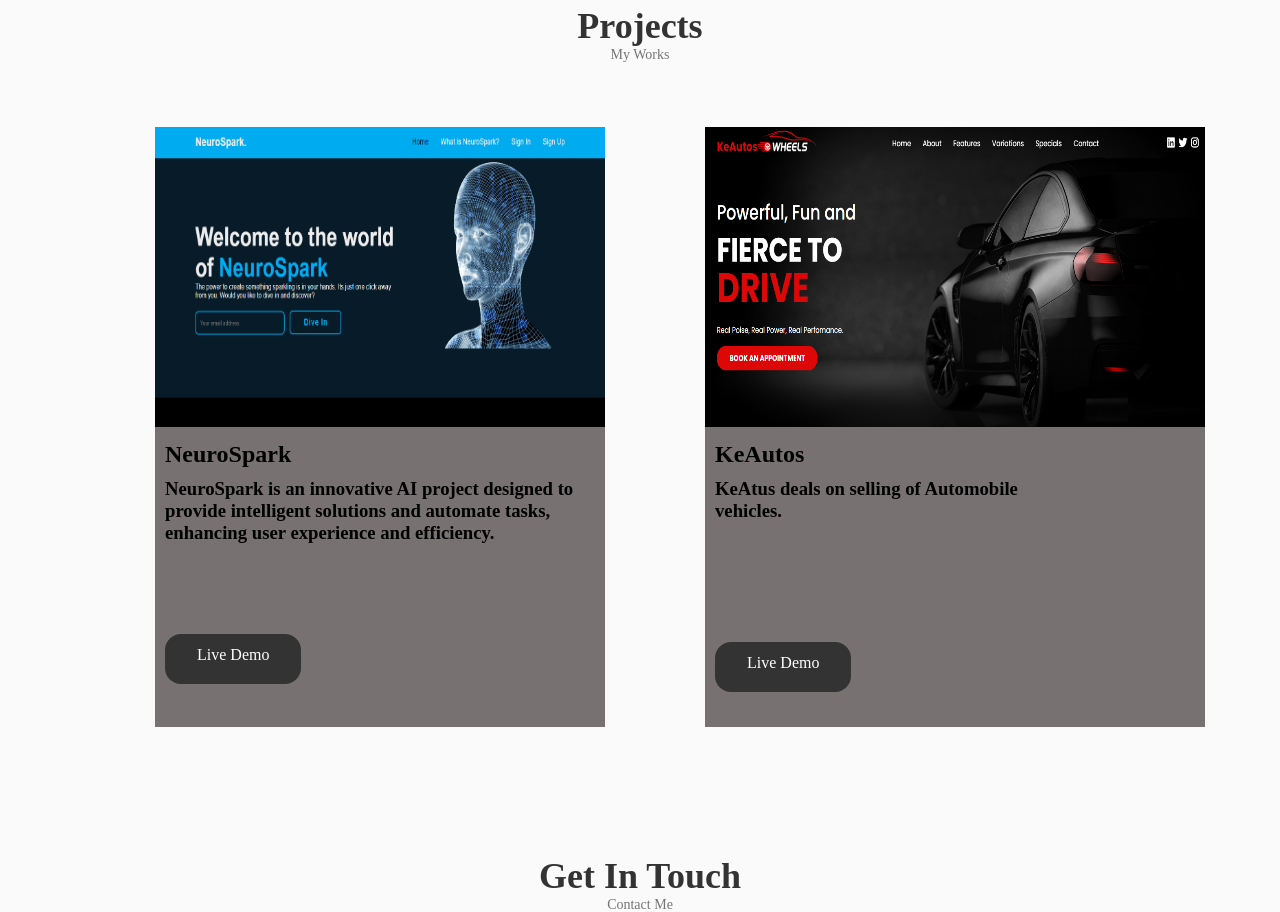
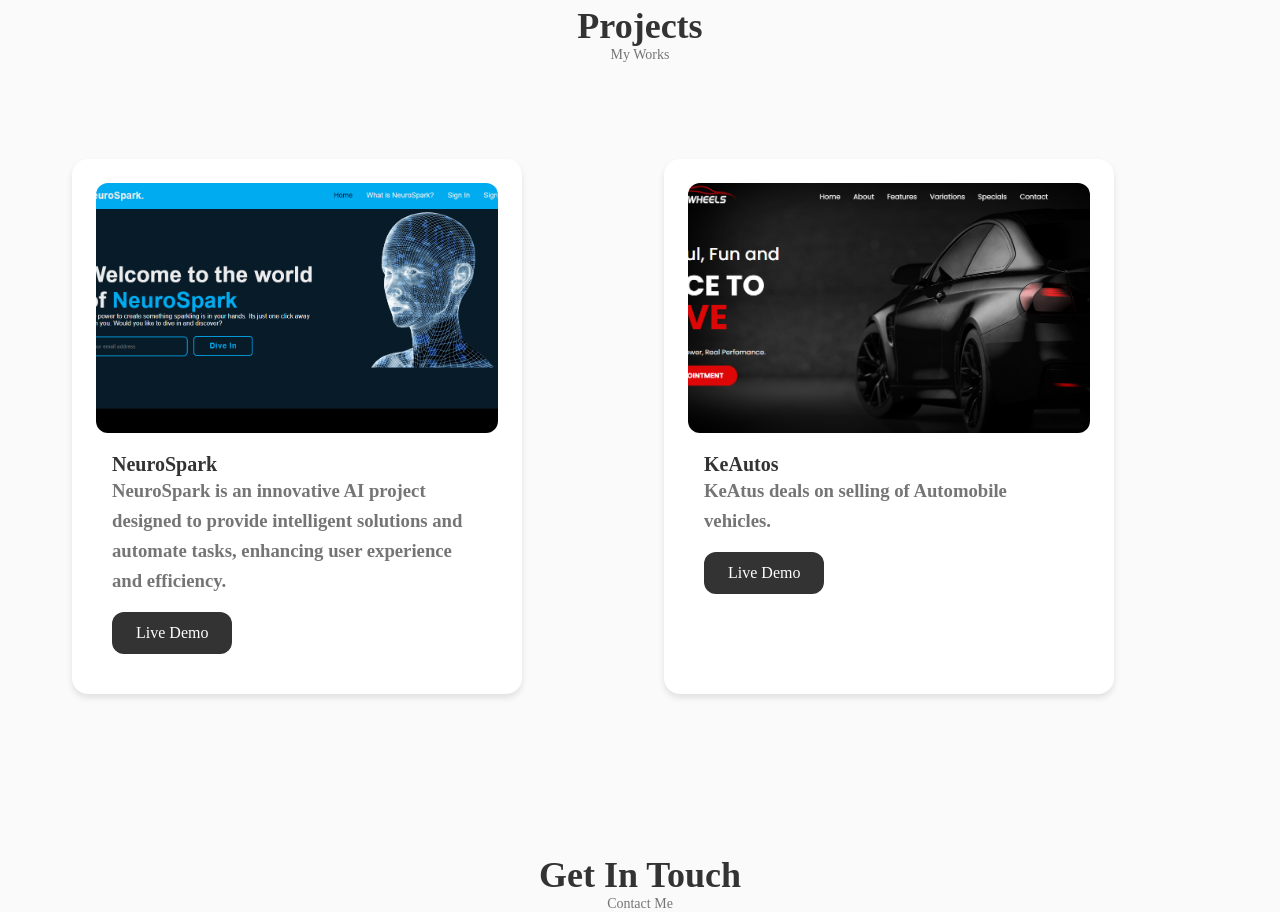
Before and after one commit to Prince-icewill/portfolio, a React (Vite) app: page / in a window 1280 px wide. Shown: the part 2600-3512 px from the top of the page. Built offline with nearby package versions, Linux system fonts and the light colour scheme.

Commit message:
Improved responsive design for all components

```diff
--- a/src/Components/About.jsx
+++ b/src/Components/About.jsx
@@ -17,9 +17,7 @@ const About = () => {
           <Info />
 
           <p className="about_description">
-            Front-End Developer, I create web pages with UI / UX user interface,
-            I'm a student so i don't have much years of experience yet, but i hope to
-            have.
+          Front-End Developer specializing in crafting responsive and intuitive web interfaces with a strong focus on UI/UX design. Currently a dedicated student, I bring hands-on experience in building well-structured, user-friendly websites. While I am early in my professional journey, my passion for clean code, modern design principles, and continuous learning drives me to deliver high-quality digital experiences. Eager to contribute my skills and grow within a dynamic team.
           </p>
 
           <a download="" href={CV} className="button button--flex">
--- a/src/Components/Projects.css
+++ b/src/Components/Projects.css
@@ -1,266 +1,118 @@
-.projects-con{
-    display: flex;
-    margin-left: 20px;
-    margin-right: 20px;
+/* ===== PROJECTS ===== */
+.projects-con {
+    display: grid;
+    gap: 2rem;
+    padding: 1rem;
+    max-width: 1200px;
+    margin: 0 auto;
 }
 
-.work1{
-    height: 300px;
+.first-pro,
+.second-pro {
+    background-color: var(--container-color);
+    border-radius: 1rem;
+    padding: 1.5rem;
+    margin: 1rem auto;
+    max-width: 450px;
+    box-shadow: 0 4px 6px rgba(0, 0, 0, 0.1);
 }
 
-.work4{
-    width: 500px;
-    height: 300px;
+.work1,
+.work4 {
+    width: 100%;
+    height: auto;
+    max-height: 300px;
+    object-fit: cover;
+    border-radius: 0.75rem;
 }
 
-.first-pro{
-    margin-left: 135px;
-    background-color: rgb(119, 113, 113);
-    height: 600px;
-    width: 450px;
+.neurospark,
+.Ketus {
+    color: var(--title-color);
+    font-size: 1.25rem;
+    padding: 1rem 0 0 1rem;
 }
 
-.second-pro{
-   margin-left: 100px;
-   background-color: rgb(119, 113, 113);
+.note,
+.ketus-note {
+    color: var(--text-color);
+    padding: 0 1rem;
+    line-height: 1.6;
 }
 
-.neurospark{
-    padding-left: 10px;
-    padding-top: 10px;
-    color: black;
+.live-demo,
+.live-Demo {
+    display: inline-flex;
+    align-items: center;
+    gap: 0.5rem;
+    padding: 0.75rem 1.5rem;
+    background-color: var(--title-color);
+    color: var(--container-color);
+    border-radius: 0.75rem;
+    text-decoration: none;
+    margin: 1rem;
+    transition: background-color 0.3s ease;
 }
 
-.note{
-    padding-left: 10px;
-    max-width: 500px;
-    padding-top: 10px;
-    color: black;
-}
-
-.Ketus{
-    padding-left: 10px;
-    padding-top: 10px;
-    color: black;
-}
-
-.ketus-note{
-    max-width: 350px;
-    padding-left: 10px;
-    padding-top: 10px;
-    color: black;
-}
-
-.live-demo{
-  display: inline-block;
-  height: 50px;
-  background-color: var(--title-color);
-  color: var(--container-color);
-  padding: 1.25rem 2rem;
-  border-radius: 1rem;
-  font-weight: var(--font-medium);
-  padding-top: 12px;
-  margin-top: 90px;
-  margin-left: 10px;
-}
-
-.live-demo:hover{
+.live-demo:hover,
+.live-Demo:hover {
     background-color: var(--title-color-dark);
 }
 
-.live-Demo{
-    display: inline-block;
-    height: 50px;
-    background-color: var(--title-color);
-    color: var(--container-color);
-    padding: 1.25rem 2rem;
-    border-radius: 1rem;
-    font-weight: var(--font-medium);
-    padding-top: 12px;
-    margin-top: 120px;
-    margin-left: 10px;
+/* ===== RESPONSIVE DESIGN ===== */
+@media (min-width: 768px) {
+    .projects-con {
+        grid-template-columns: repeat(2, 1fr);
+        gap: 3rem;
+        padding: 2rem;
     }
 
-.live-Demo:hover{
-    background-color: var(--title-color-dark);
+    .first-pro,
+    .second-pro {
+        margin: 0;
+        height: auto;
+        width: 100%;
     }
 
-
-@media screen and (max-width: 992px) {
-    .first-pro{
-        grid-template-columns: max-content;
-        row-gap: 2rem;
-        height: 790px;
+    .work1,
+    .work4 {
+        height: 250px;
     }
 }
 
-   @media screen and (max-width: 820px){
-    .live-Demo{
-        margin-top: 140px;
-        padding-top: 13px;
+@media (max-width: 767px) {
+    .projects-con {
+        grid-template-columns: 1fr;
     }
 
-       .live-demo{
-        margin-top: 70px;
+    .first-pro,
+    .second-pro {
+        margin: 1rem auto;
+        width: 90%;
+        height: auto;
     }
 
-   }
-
-   @media screen and (max-width: 768px){
-    .live-Demo{
-        margin-top: 140px;
-        padding-top: 13px;
-       }
-
-       .live-demo{
-        margin-top: 35px;
-    }
-
-   }
-
-   @media screen and (max-width: 756px){
-    .live-Demo{
-        margin-top: 140px;
-        padding-top: 13px;
+    .live-demo,
+    .live-Demo {
+        margin-top: 1.5rem;
+        width: calc(100% - 2rem);
+        justify-content: center;
     }
 }
 
-   @media screen and (max-width: 576px) {
-    .first-pro{
-        grid-template-columns: 1fr;
-        margin-left: 10px;
-        height: 790px;
+@media (max-width: 480px) {
+    .neurospark,
+    .Ketus {
+        font-size: 1.1rem;
     }
 
-    .second-pro{
-        margin-left: 60px;
+    .note,
+    .ketus-note {
+        font-size: 0.9rem;
     }
 
-    .live-demo{
-        margin-top: 120px;
-        padding-top: 13px;
-       }
-
-    .live-Demo{
-        margin-top: 250px;
-        padding-top: 13px;
+    .work1,
+    .work4 {
+        height: 200px;
     }
 }
-
-   @media screen and (max-width: 540px) {
-    .first-pro{
-        grid-template-columns: 1fr;
-        margin-left: 10px;
-        height: 700px;
-    }
-
-    .second-pro{
-        margin-left: 60px;
-    }
-
-    .live-Demo{
-        margin-top: 165px;
-        padding-top: 10px;
-       }
-
-       .live-demo{
-        padding-top: 10px;
-       }
-   }
-
-   @media screen and (max-width: 430px) {
-    .first-pro{
-        grid-template-columns: 1fr;
-        margin-left: 10px;
-        height: 730px;
-    }
-
-    .live-Demo{
-        margin-top: 192px;
-        padding-top: 10px;
-       }
-
-       .live-demo{
-        margin-top: 35px;
-        padding-top: 10px;
-       }
-   }
-
-   @media screen and (max-width: 414px) {
-    .live-Demo{
-        margin-top: 190px;
-        padding-top: 10px;
-       }
-
-       .live-demo{
-        padding-top: 10px;
-        margin-top: 30px;
-       }
-   }
-
-   @media screen and (max-width: 412px) {
-    .first-pro{
-        grid-template-columns: 1fr;
-        margin-left: 10px;
-        height: 730px;
-    }
-   }
-
-   @media screen and (max-width: 390px) {
-    .first-pro{
-     grid-template-columns: 1fr;
-     margin-left: 10px;
-     height: 790px;
-    }
-
-    .live-demo{
-     margin-top: 65px;
-     padding-top: 2px;
-     margin-right: 10px;
-    }
-
-    .live-Demo{
-     margin-top: 250px;
-     padding-top: 2px;
-     margin-right: 10px;
-    }
-    }
-
-   @media screen and (max-width: 375px) {
-    .live-Demo{
-        margin-top: 249px;
-        padding-top: 1px;
-        margin-right: 10px;
-       }
-
-       .live-demo{
-        padding-top: 1px;
-        margin-right: 10px;
-        margin-top: 40px;
-       }
-   }
-
-   @media screen and (max-width: 360px) {
-    .first-pro{
-        grid-template-columns: 1fr;
-        margin-left: 10px;
-        height: 780px;
-    }
-   }
-
-   @media screen and (max-width: 350px) {
-   .first-pro{
-    grid-template-columns: 1fr;
-    margin-left: 10px;
-    height: 790px;
-   }
-
-   .live-demo{
-    padding-top: 2px;
-   }
-
-   .live-Demo{
-    margin-top: 250px;
-    padding-top: 2px;
-   }
-   }
--- a/src/Components/Projects.jsx
+++ b/src/Components/Projects.jsx
@@ -27,7 +27,7 @@ const Projects = () => {
             <h3 className="ketus-note">
                 KeAtus deals on selling of Automobile vehicles.
             </h3>
-            <a href="" className="live-Demo">Live Demo</a>
+            <a href="https://ke-atus.vercel.app/" className="live-Demo">Live Demo</a>
         </div>
       </div>
     </section>
--- a/src/Components/Services.jsx
+++ b/src/Components/Services.jsx
@@ -18,7 +18,7 @@ const Services = () => {
           <div>
             <i className="uil uil-arrow services_icon"></i>
             <h3 className="services_title">
-               UI / UX <br />Designer
+            Front-End<br />Developer
             </h3>
           </div>
 
@@ -31,42 +31,36 @@ const Services = () => {
             <div className="services_modal-content">
               <i onClick={() => toggleTab(0)} className="uil uil-times services_modal-close"></i>
 
-              <h3 className="services_modal-title">UI / UX Designer</h3>
+              <h3 className="services_modal-title">Front-End Developer</h3>
               <p className="services_modal-description">
-                Still a beginner hoping to have years of experience. And provide
-                quality works for clients and companies.
+              Passionate about building responsive, user-friendly websites with clean code and modern frameworks. As a dedicated student, I’m honing my skills to deliver high-quality digital experiences for clients and companies.
               </p>
               <ul className="services_modal-services grid">
                 <li className="services_modal-service">
                   <i className="uil uil-check-circle services_modal-icon"></i>
                   <p className="services_modal-info">
-                    I develop web pages with UI / UX user interface.
-                  </p>
-                </li>
-
-                <li className="services_modal-service">
-                  <i className="uil uil-check-circle services_modal-icon"></i>
-                  <p className="services_modal-info">Web Page Development.</p>
-                </li>
-
-                <li className="services_modal-service">
-                  <i className="uil uil-check-circle services_modal-icon"></i>
-                  <p className="services_modal-info">
-                    I create UX element interactions.
+                  Web Development – Building structured, performant websites using HTML, CSS, and JavaScript.
                   </p>
                 </li>
 
                 <li className="services_modal-service">
                   <i className="uil uil-check-circle services_modal-icon"></i>
                   <p className="services_modal-info">
-                    I can position your company brand.
+                  UI Implementation – Translating designs into functional, interactive interfaces.
                   </p>
                 </li>
 
                 <li className="services_modal-service">
                   <i className="uil uil-check-circle services_modal-icon"></i>
                   <p className="services_modal-info">
-                    I can create Website for products of your company using UI /
+                  Brand-Aligned Sites – Developing websites that reflect your company’s identity and goals.
+                  </p>
+                </li>
+
+                <li className="services_modal-service">
+                  <i className="uil uil-check-circle services_modal-icon"></i>
+                  <p className="services_modal-info">
+                  Product Showcases – Creating dynamic web pages to highlight your products or services using UI /
                     UX Design and Mockups.
                   </p>
                 </li>
```
Lines whose indentation alone changed are shown as unchanged.
